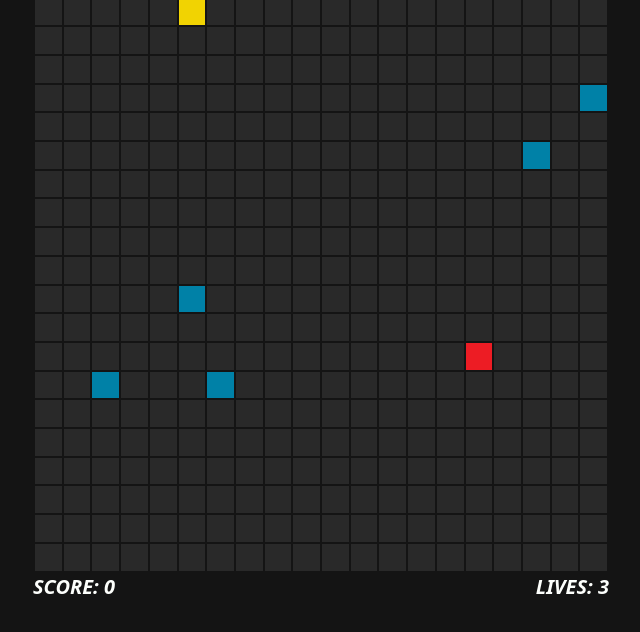
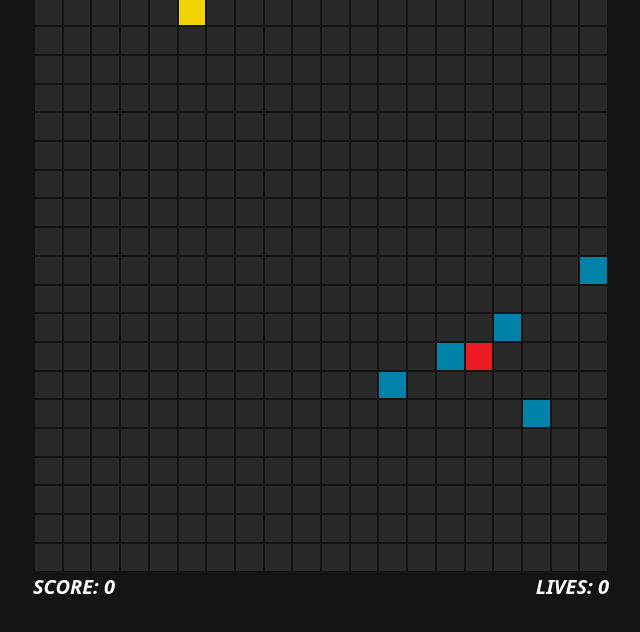
Before and after one commit to deankemball/celldodger, a website built with Vite: page index.html in a window 1280 px wide. Shown: the part 122-754 px from the top of the page, without its empty margins (319-959 px from the left). Built offline with nearby package versions, Linux system fonts and the light colour scheme.

Commit message:
added function to clear grid on init and reset lives and score

```diff
--- a/index.html
+++ b/index.html
@@ -107,18 +107,18 @@
         </div>
       </div>
       <!-- GAME OVER SCREEN / hidden until loss condition met -->
-      <!-- <div
+      <div
         id="game-over-screen"
         class="absolute flex flex-col left-0 right-0 w-full h-full justify-center items-center text-5xl md:text-7xl font-bold italic opacity-0 z-10 transtion-all duration-1000 ease-in bg-bgColor text-playerColor"
       >
         <p>GAME OVER</p>
         <button
           id="game-over-button"
-          class="mt-8 px-4 py-2 text-base font-regular tracking-wide invisible opacity-0 transition-all duration-1000 ease-in border-2 border-playerColor rounded-full hover:bg-playerColor hover:text-bgColor"
+          class="mt-8 px-4 py-2 text-base font-regular tracking-wide border-2 border-playerColor rounded-full hover:bg-playerColor hover:text-bgColor"
         >
           try again?
         </button>
-      </div> -->
+      </div>
     </div>
     <!-- INSTRUCTIONS / modal providing instructions to player -->
     <div class="flex h-full items-center justify-center col-span-1 z-50">
--- a/src/constants.ts
+++ b/src/constants.ts
@@ -17,7 +17,7 @@ export const stylesObject: StylesObj = {
 
 export const defaultGameParameters: GameParameters = {
   noPlayers: 1,
-  noEnemies: 6,
+  noEnemies: 7,
   noLives: 3,
   noCoins: 1,
   noRows: 20,
@@ -25,7 +25,7 @@ export const defaultGameParameters: GameParameters = {
   score: 0,
   gameStarted: false,
   gameOver: false,
-  gameSpeed: 2000,
+  gameSpeed: 300,
 };
 
 export const playerControls: PlayerControls = {
--- a/src/listeners.ts
+++ b/src/listeners.ts
@@ -14,9 +14,14 @@ export const helpBox = document.querySelector(
 export const gridContainer = document.querySelector(
   "#grid-container"
 ) as HTMLElement;
-// make bindings for the boxes
-// then add event listeners
-// change style of boxes on click
+export const scoreDisplay = document.querySelector("#score") as HTMLElement;
+export const livesDisplay = document.querySelector("#lives") as HTMLElement;
+export const gameOverScreen = document.querySelector(
+  "#game-over-screen"
+) as HTMLElement;
+export const gameOverButton = document.querySelector(
+  "#game-over-button"
+) as HTMLElement;
 
 settingsButton.addEventListener("click", () => {
   // check if the icon file path includes the word "filled"
--- a/src/main.ts
+++ b/src/main.ts
@@ -8,8 +8,15 @@ import {
   colorEntityPosition,
   generateGrid,
   generateEntityPosition,
+  clearGrid,
 } from "./utils";
 import { cloneDeep } from "lodash";
+import {
+  gameOverButton,
+  gameOverScreen,
+  livesDisplay,
+  scoreDisplay,
+} from "./listeners";
 
 let gameParams: GameParameters = cloneDeep(defaultGameParameters);
 let players: Player[] = [];
@@ -19,7 +26,12 @@ let enemies: Enemy[] = [];
 function initGame() {
   gameParams.gameOver = false;
   gameParams.gameStarted = false;
+  gameParams.score = 0;
+  gameParams.noLives = defaultGameParameters.noLives;
+  scoreDisplay.innerText = gameParams.score.toString();
+  livesDisplay.innerText = gameParams.noLives.toString();
 
+  clearGrid();
   generateGrid(gameParams.noRows, gameParams.noColumns);
 
   players = generateEntityPosition(
@@ -78,24 +90,79 @@ function checkPlayerCoinCollisions(playersArray: Player[], coinArray: Coin[]) {
     return x === playersArray[0].x && y === playersArray[0].y;
   });
   if (collision) {
+    gameParams.score++;
+    scoreDisplay.innerText = gameParams.score.toString();
     colorEntityPosition(coins, stylesObject.coinColor);
     coins = generateEntityPosition(gameParams.noRows, gameParams.noColumns, 1);
     colorEntityPosition(coins, stylesObject.coinColor);
   }
 }
 
+// move the enemies
+function moveEnemies() {
+  // remove color from previous enemy positions
+  colorEntityPosition(enemies, stylesObject.enemyColor);
+  // calculate x and y distance to player
+  for (const enemy of enemies) {
+    const [dx, dy] = [players[0].x - enemy.x, players[0].y - enemy.y];
+    // 50% chance to stand still
+    if (Math.round(Math.random()) >= 0.5) continue;
+    // once player is within 1 cell, stand still
+    if ((dx === 0 && Math.abs(dy) === 1) || (dy == 0 && Math.abs(dx))) continue;
+    if (Math.abs(dx) > Math.abs(dy)) {
+      enemy.x = enemy.x + Math.sign(dx) * 1;
+    } else {
+      enemy.y = enemy.y + Math.sign(dy) * 1;
+    }
+    enemy.id = `xy_x${enemy.x}-y${enemy.y}`;
+  }
+  // after enemies have been moved, if any of them are within 1 cell,
+  // subtract a life with a 70% success rate
+  const enemiesWithinReach = enemies.some(({ x, y }) => {
+    return (
+      (players[0].x === x && players[0].y === y + 1) ||
+      (players[0].x === x && players[0].y === y - 1) ||
+      (players[0].y === y && players[0].x === x + 1) ||
+      (players[0].y === y && players[0].x === x - 1)
+    );
+  });
+  if (enemiesWithinReach && Math.round(Math.random()) >= 0.7) {
+    minusLife();
+  }
+  colorEntityPosition(enemies, stylesObject.enemyColor);
+}
+
+gameOverButton.addEventListener("click", (event) => {
+  event.preventDefault();
+  initGame();
+  gameOverScreen.classList.toggle("opacity-0");
+});
+
+function minusLife() {
+  if (gameParams.noLives > 0) {
+    gameParams.noLives--;
+    livesDisplay.innerText = gameParams.noLives.toString();
+  } else {
+    gameParams.gameOver = true;
+    gameOverScreen.classList.toggle("opacity-0");
+  }
+}
+
 function updateGameState() {
   movePlayer();
-  // move enemies
+  moveEnemies();
 }
 
 function gameLoop() {
-  if (!gameParams.gameOver) {
-    if (gameParams.gameStarted) updateGameState();
-    setTimeout(() => {
-      window.requestAnimationFrame(gameLoop), gameParams.gameSpeed;
+  //   if (gameParams.gameStarted)
+  setTimeout(() => {
+    window.requestAnimationFrame(() => {
+      updateGameState();
+      if (!gameParams.gameOver) {
+        gameLoop();
+      }
     });
-  }
+  }, gameParams.gameSpeed);
 }
 
 initGame();
--- a/src/types.ts
+++ b/src/types.ts
@@ -27,6 +27,7 @@ export interface GameParameters {
 }
 
 export interface Entity {
+  // [{x: 2, y: 3, id: xy_},{x:3,},]
   x: number;
   y: number;
   id: string;
--- a/src/utils.ts
+++ b/src/utils.ts
@@ -54,3 +54,9 @@ export function colorEntityPosition(entity: Entity[], color: string) {
     playerCell?.classList.toggle(color);
   }
 }
+
+export function clearGrid() {
+  while (gridContainer.lastElementChild) {
+    gridContainer.removeChild(gridContainer.lastElementChild);
+  }
+}
```
